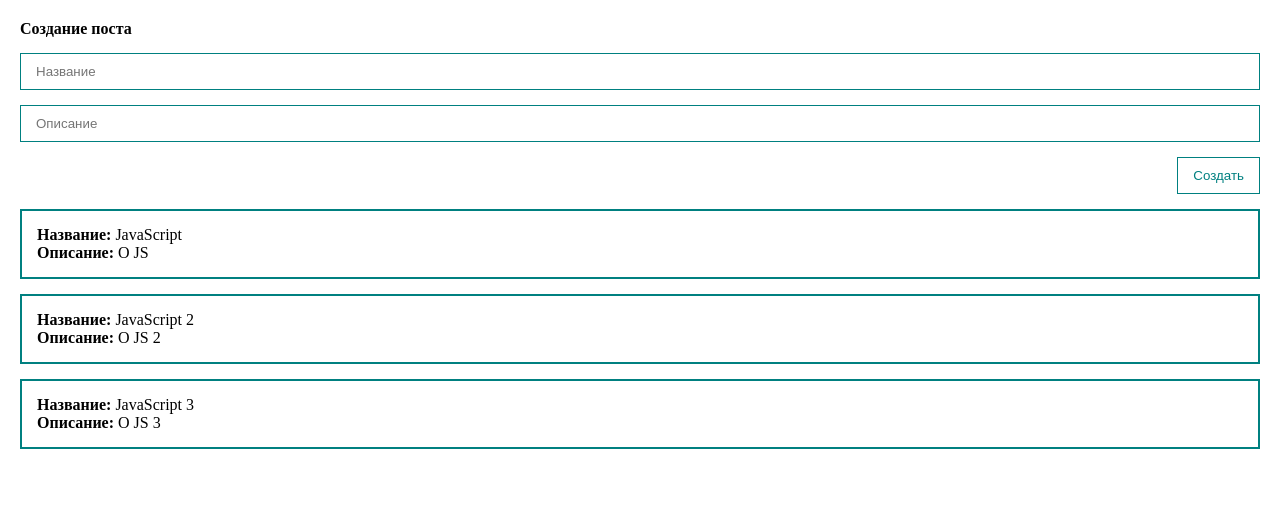
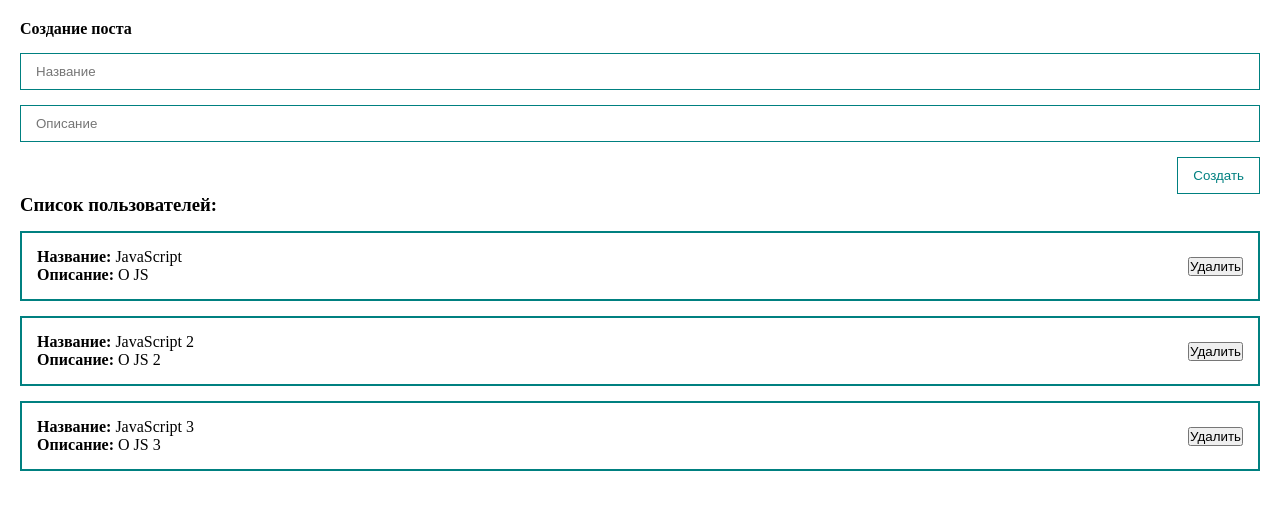
Before and after one commit to CloudMamoru/VueUlbiTV--lessons--, a Vue app: page / in a window 1280 px wide. Shown: the top 510 px of the page. Built offline with nearby package versions, Linux system fonts and the light colour scheme.

Commit message:
Декомпозиция компонент

```diff
--- a/src/App.vue
+++ b/src/App.vue
@@ -1,32 +1,18 @@
 <template>
   <div class="app">
-    <form @submit.prevent>
-      <h4>Создание поста</h4>
-      <input
-        v-bind:value="title"
-        @input="title = $event.target.value"
-        class="input"
-        type="text"
-        placeholder="Название"
-        >
-      <input
-        v-bind:value="body"
-        @input="body = $event.target.value"
-        class="input"
-        type="text"
-        placeholder="Описание"
-      >
-      <button class="btn" @click="createPost">Создать</button>
-    </form>
-    <div class="post" v-for="post in posts">
-      <div><strong>Название: </strong>{{ post.title }}</div>
-      <div><strong>Описание: </strong>{{ post.body }}</div>
-    </div>
+    <post-form @create="createPost" />
+    <post-list :posts="posts" />
   </div>
 </template>
 
 <script>
+import PostForm from './components/PostForm'
+import PostList from './components/PostList'
+
 export default {
+  components: {
+    PostForm, PostList
+  },
   data() {
     return {
       posts: [
@@ -34,20 +20,11 @@
         { id: 2, title: 'JavaScript 2', body: 'О JS 2' },
         { id: 3, title: 'JavaScript 3', body: 'О JS 3' },
       ],
-      title: '',
-      body: ''
     }
   },
   methods: {
-    createPost() {
-      const newPost = {
-        id: Date.now(),
-        title: this.title,
-        body: this.body
-      }
-      this.posts.push(newPost);
-      this.title = '';
-      this.body = '';
+    createPost(post) {
+      this.posts.push(post);
     }
   }
 }
@@ -63,31 +40,4 @@
 .app {
   padding: 20px;
 }
-
-form {
-  display: flex;
-  flex-direction: column ;
-}
-
-.post {
-  padding: 15px;
-  border: 2px solid teal;
-  margin-top: 15px;
-}
-
-.input {
-  width: 100%;
-  border: 1px solid teal;
-  padding: 10px 15px;
-  margin-top: 15px;
-}
-
-.btn {
-  margin-top: 15px;
-  align-self: flex-end;
-  padding: 10px 15px;
-  background: none;
-  color: teal;
-  border: 1px solid teal;
-}
 </style>
--- /dev/null
+++ b/src/components/PostForm.vue
@@ -0,0 +1,68 @@
+<template>
+  <form @submit.prevent>
+    <h4>Создание поста</h4>
+    <input
+      v-model="post.title"
+      class="input"
+      type="text"
+      placeholder="Название"
+      >
+    <input
+      v-model="post.body"
+      class="input"
+      type="text"
+      placeholder="Описание"
+    >
+    <button
+      class="btn"
+      @click="createPost"
+    >Создать</button>
+  </form>
+</template>
+
+<script>
+export default {
+  data() {
+    return {
+      post: {
+        title: '',
+        body: ''
+      }
+    }
+  },
+  methods: {
+    createPost() {
+      this.post.id = Date.now();
+      this.$emit('create', this.post)
+      this.post = {
+        title: '',
+        body: '',
+      }
+    }
+  }
+}
+</script>
+
+<style scoped>
+form {
+  display: flex;
+  flex-direction: column ;
+}
+
+.input {
+  width: 100%;
+  border: 1px solid teal;
+  padding: 10px 15px;
+  margin-top: 15px;
+}
+
+.btn {
+  margin-top: 15px;
+  align-self: flex-end;
+  padding: 10px 15px;
+  background: none;
+  color: teal;
+  border: 1px solid teal;
+}
+
+</style>
--- /dev/null
+++ b/src/components/PostItem.vue
@@ -0,0 +1,33 @@
+<template>
+  <div class="post">
+    <div>
+      <div><strong>Название: </strong>{{ post.title }}</div>
+      <div><strong>Описание: </strong>{{ post.body }}</div>
+    </div>
+    <div class="post__btns">
+      <button>Удалить</button>
+    </div>
+  </div>
+</template>
+
+<script>
+export default {
+  props: {
+    post: {
+      type: Object,
+      required: true
+    }
+  }
+}
+</script>
+
+<style scoped>
+.post {
+  padding: 15px;
+  border: 2px solid teal;
+  margin-top: 15px;
+  display: flex;
+  align-items: center;
+  justify-content: space-between;
+}
+</style>
--- /dev/null
+++ b/src/components/PostList.vue
@@ -0,0 +1,25 @@
+<template>
+  <div>
+    <h3>Список пользователей:</h3>
+    <post-item v-for="post in posts" :post="post" />
+  </div>
+</template>
+
+<script>
+import PostItem from './PostItem.vue';
+
+export default {
+  components: {
+    PostItem
+  },
+  props: {
+    posts: {
+      type: Array,
+      required: true,
+    }
+  }
+}
+</script>
+
+<style scoped>
+</style>
```
